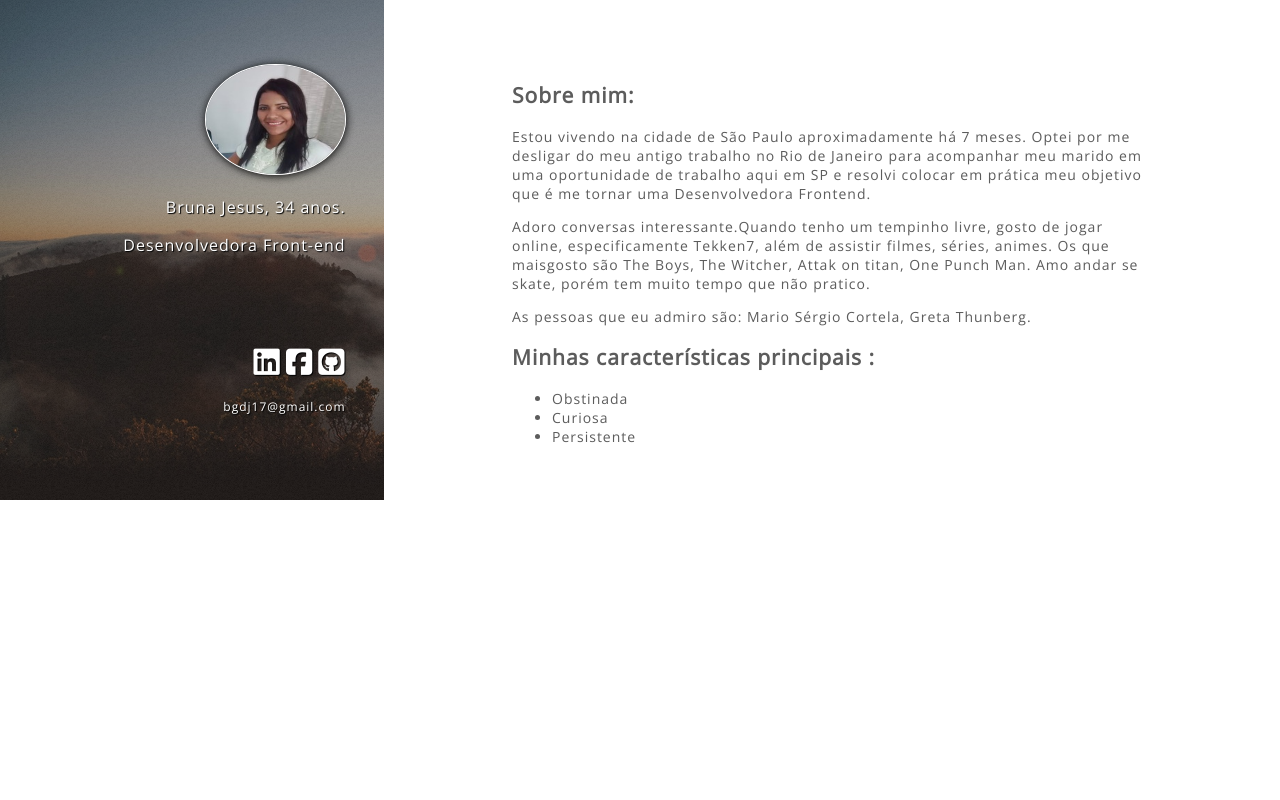
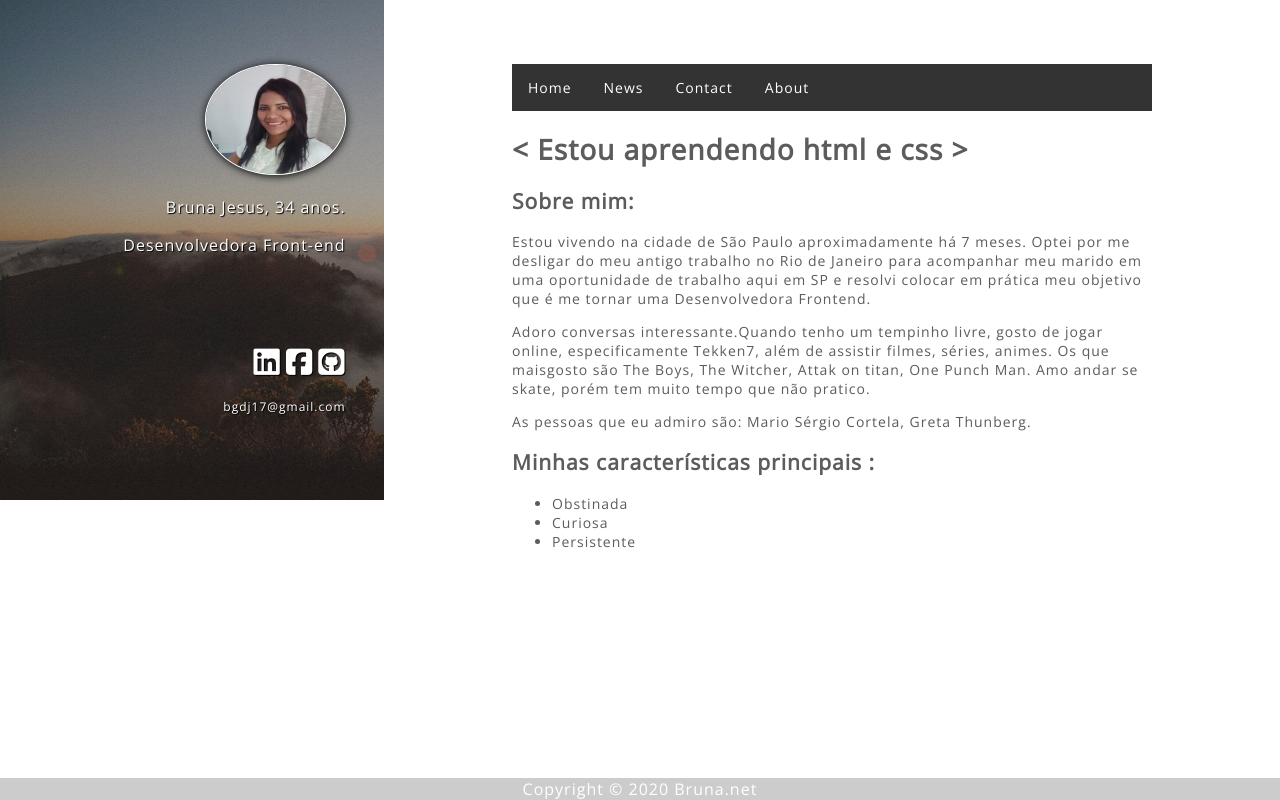
Before and after one commit to bgdj17/minha_pagina, a plain HTML site: page index.html in a window 1280 px wide. Drawn offline with nearby package versions, Linux system fonts and the light colour scheme.

Commit message:
Inserir um nav e footer

```diff
--- a/index.html
+++ b/index.html
@@ -5,7 +5,7 @@
 		<title>Página Pessoal Bruna</title>
 		<script src="https://kit.fontawesome.com/c207b26ab3.js" crossorigin="anonymous"></script>
 
-		<link rel="stylesheet" href="style.css">
+		<link rel="stylesheet" type="text/css" href="style.css">
 		<link href="https://fonts.googleapis.com/css?family=Open+Sans&display=swap" rel="stylesheet">
 	</head>
 
@@ -23,6 +23,16 @@
 			<p class="email">bgdj17@gmail.com</p>
 		</header>
 		<main>
+			<nav class="navbar">
+				<ul>
+					<li><a href="default.asp">Home</a></li>
+					<li><a href="news.asp">News</a></li>
+					<li><a href="contact.asp">Contact</a></li>
+					<li><a href="about.asp">About</a></li>
+				</ul>
+			</nav>
+			<h1>&lt Estou aprendendo html e css &gt </h1>
+
 			 <h2>Sobre mim:</h2>
 
 			<p> Estou vivendo na cidade de São Paulo aproximadamente há 7 meses. Optei por me desligar do meu antigo trabalho no Rio de Janeiro
@@ -44,7 +54,10 @@
 
 
 		</main>
+		<footer>
+			Copyright &copy 2020 Bruna.net
 
+		</footer>
 
 	</body>
 
--- a/style.css
+++ b/style.css
@@ -62,10 +62,43 @@ main{
     font-size: 14px;
 
 }
-footer{
-    background-color: grey;
+
+.navbar ul {
+    list-style-type: none;
+    margin: 0;
+    padding: 0;
+    overflow: hidden;
+    background-color: #333;
+  }
+
+  .navbar li {
+    float: left;
+  }
+
+  .navbar li a {
+    display: block;
+    color: white;
     text-align: center;
-    margin-bottom: 0;
-    position: 0;
+    padding: 14px 16px;
+    text-decoration: none;
+  }
 
-}
+
+  .navbar li a:hover {
+    background-color: #111;
+  }
+
+
+
+
+
+
+footer {
+    position: fixed;
+    left: 0;
+    bottom: 0;
+    width: 100%;
+    background-color:#ccc;
+    color: white;
+    text-align: center;
+  }
```
